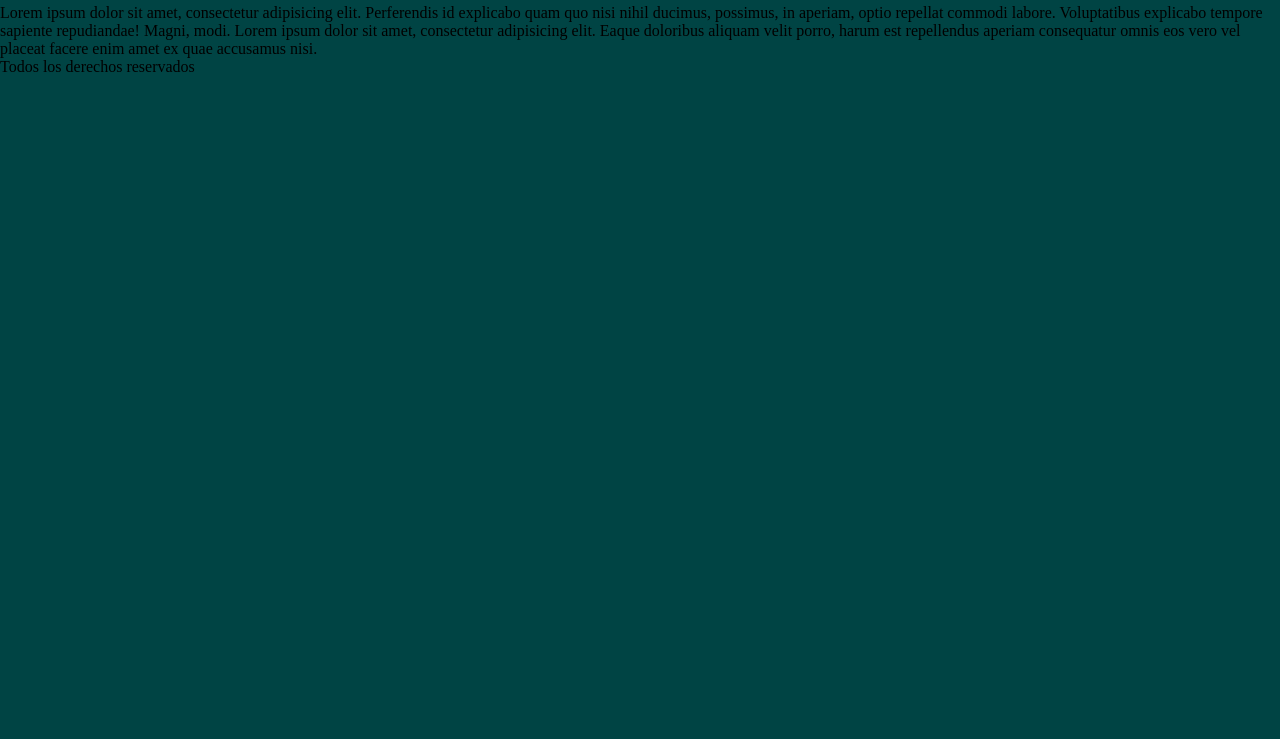
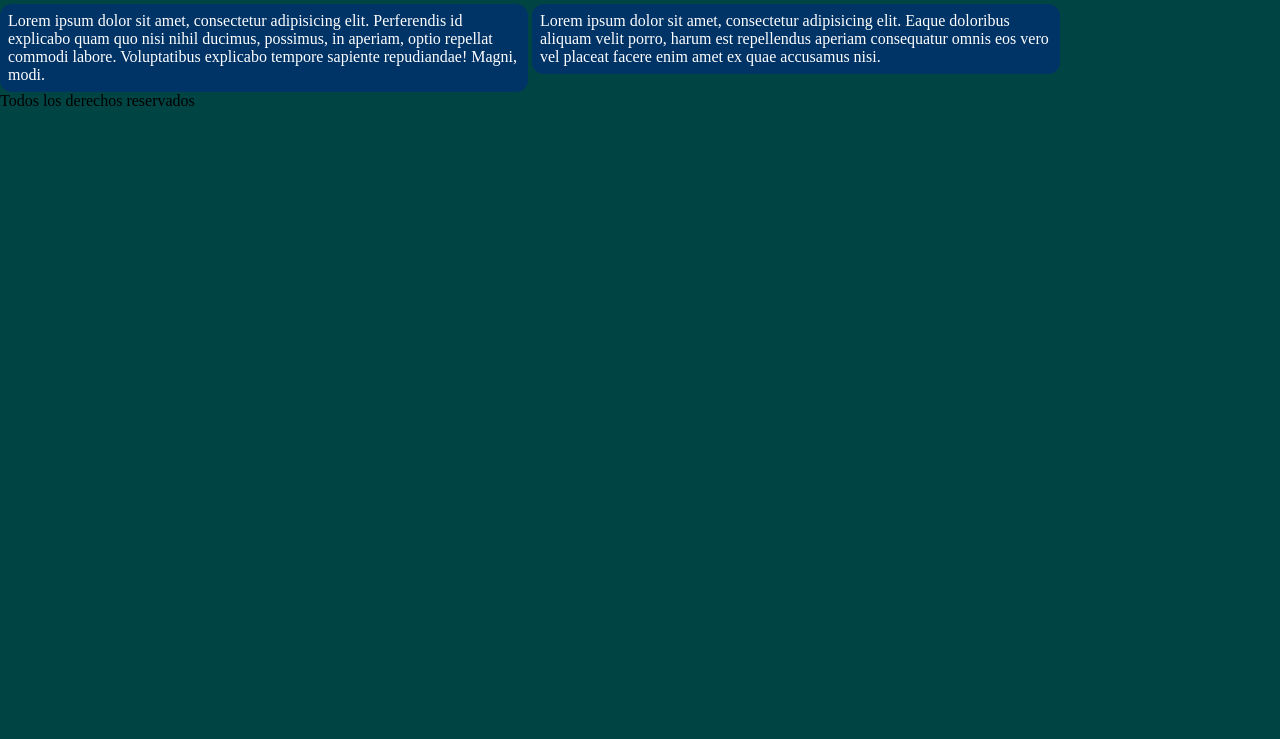
Before and after one commit to omygarcia/PaginaPruebaG, a plain HTML site: page index.html in a window 1280 px wide. Shown: the part 61-800 px from the top of the page. Drawn offline with Linux system fonts and the light colour scheme.

Commit message:
Agregamos estilos a lo botones facebook y twitter

```diff
--- a/css/estilos.css
+++ b/css/estilos.css
@@ -14,3 +14,21 @@ h1
 	color: #fff;
 	font-family: verdana;
 }
+
+.twitter,.facebook
+{
+	background: #036;
+	border-radius: 0.75em;
+	color: #fff;
+	cursor: pointer;
+	display: inline-block;
+	margin: 0 auto;
+	padding: 0.5em;
+	vertical-align: top;
+	width: 40%;
+}
+
+.twitter:hover,.facebook:hover
+{
+	background: #f36;
+}
```
